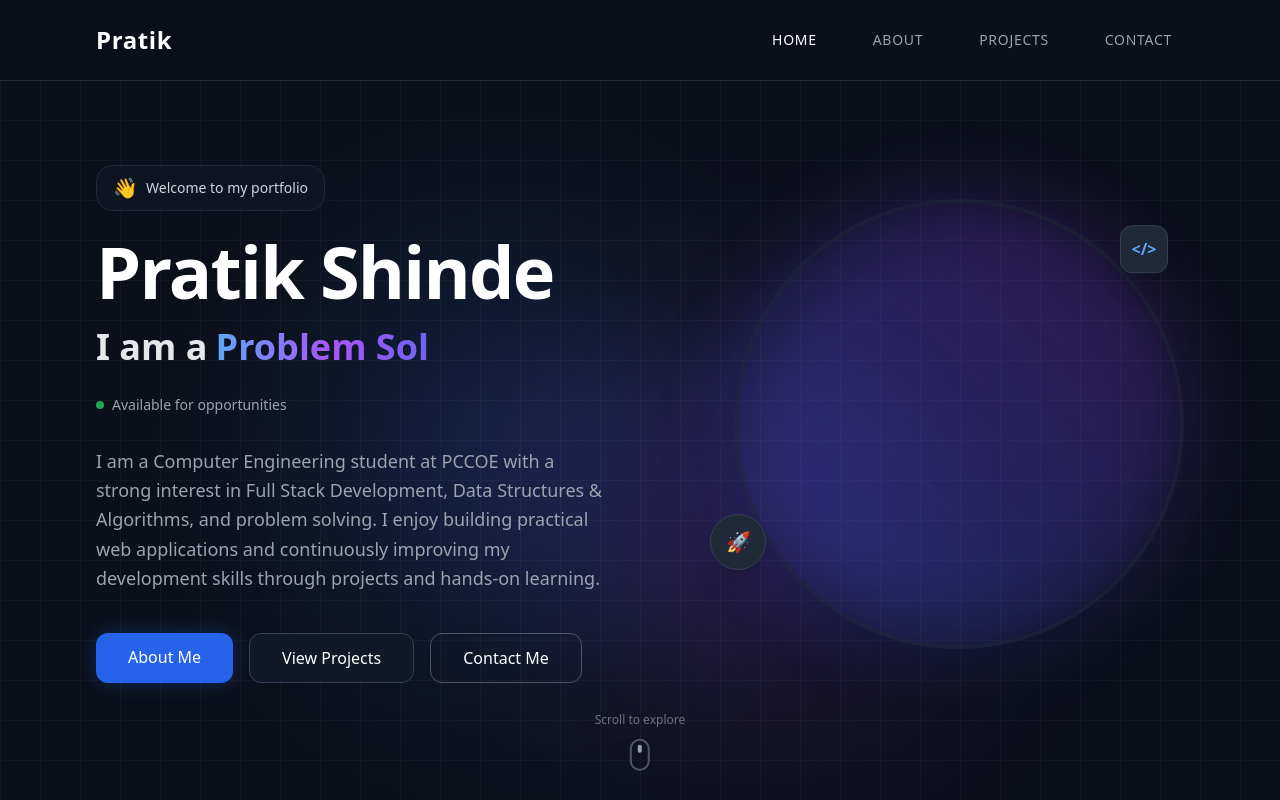
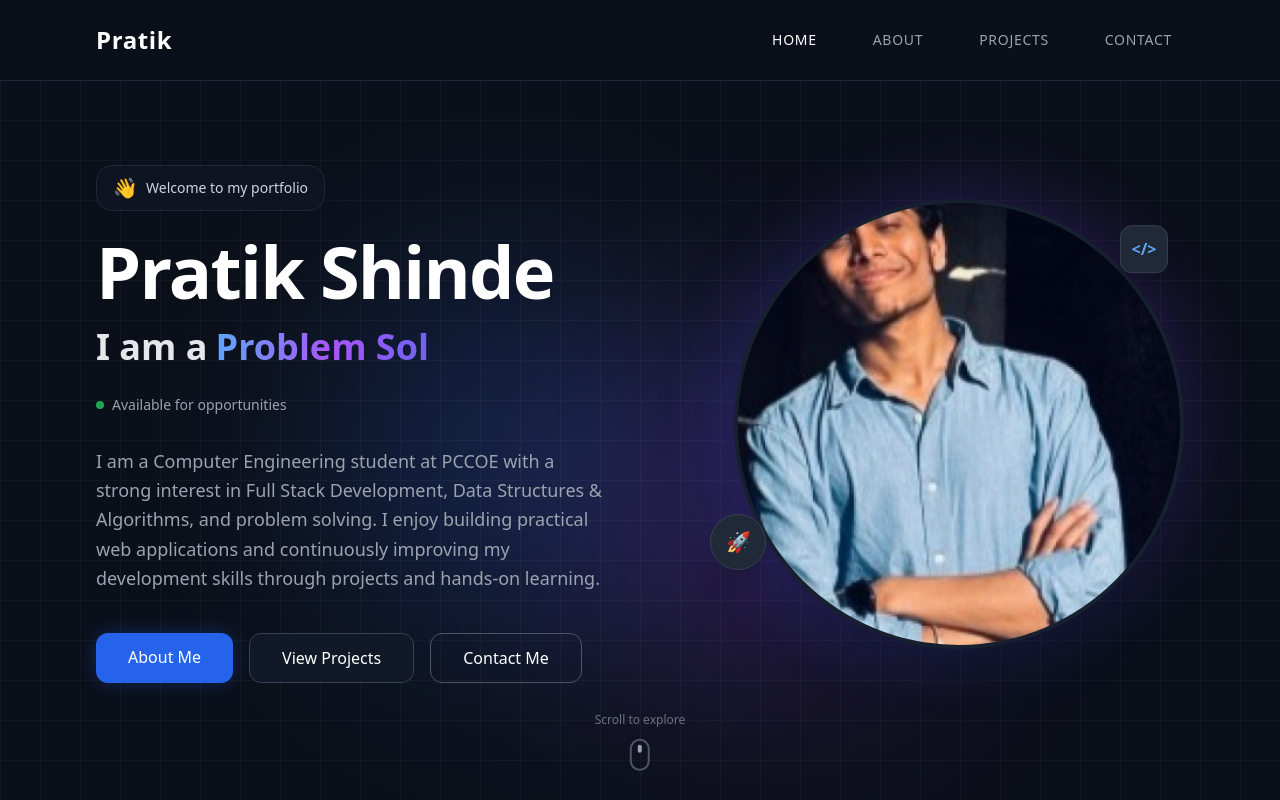
Before and after one commit to Pratik7897/CODSOFT, a React (Vite) app in the folder Portfolio/: page / in a window 1280 px wide. Shown: the top 800 px of the page. Built offline with nearby package versions, Linux system fonts and the light colour scheme.

Commit message:
style: fix profile image fitting and zoom

```diff
--- a/Portfolio/src/pages/Home.jsx
+++ b/Portfolio/src/pages/Home.jsx
@@ -84,11 +84,13 @@ const Home = () => {
           >
             <div className="relative w-[300px] h-[300px] md:w-[450px] md:h-[450px]">
               <div className="absolute inset-0 rounded-full bg-gradient-to-tr from-blue-600 to-purple-600 opacity-20 blur-2xl animate-pulse"></div>
-              <img
-                src={profileImg}
-                alt="Pratik Shinde"
-                className="relative w-full h-full object-cover rounded-full border-4 border-gray-800/50 shadow-2xl z-10"
-              />
+              <div className="absolute inset-0 rounded-full overflow-hidden border-4 border-gray-800/50 shadow-2xl z-10 flex items-center justify-center bg-gray-900">
+                <img
+                  src={profileImg}
+                  alt="Pratik Shinde"
+                  className="w-full h-full object-cover scale-[1.7]"
+                />
+              </div>
 
               {/* Floating elements */}
               <motion.div
```
Also changed, not shown: Portfolio/src/assets/pratik.jpg.
